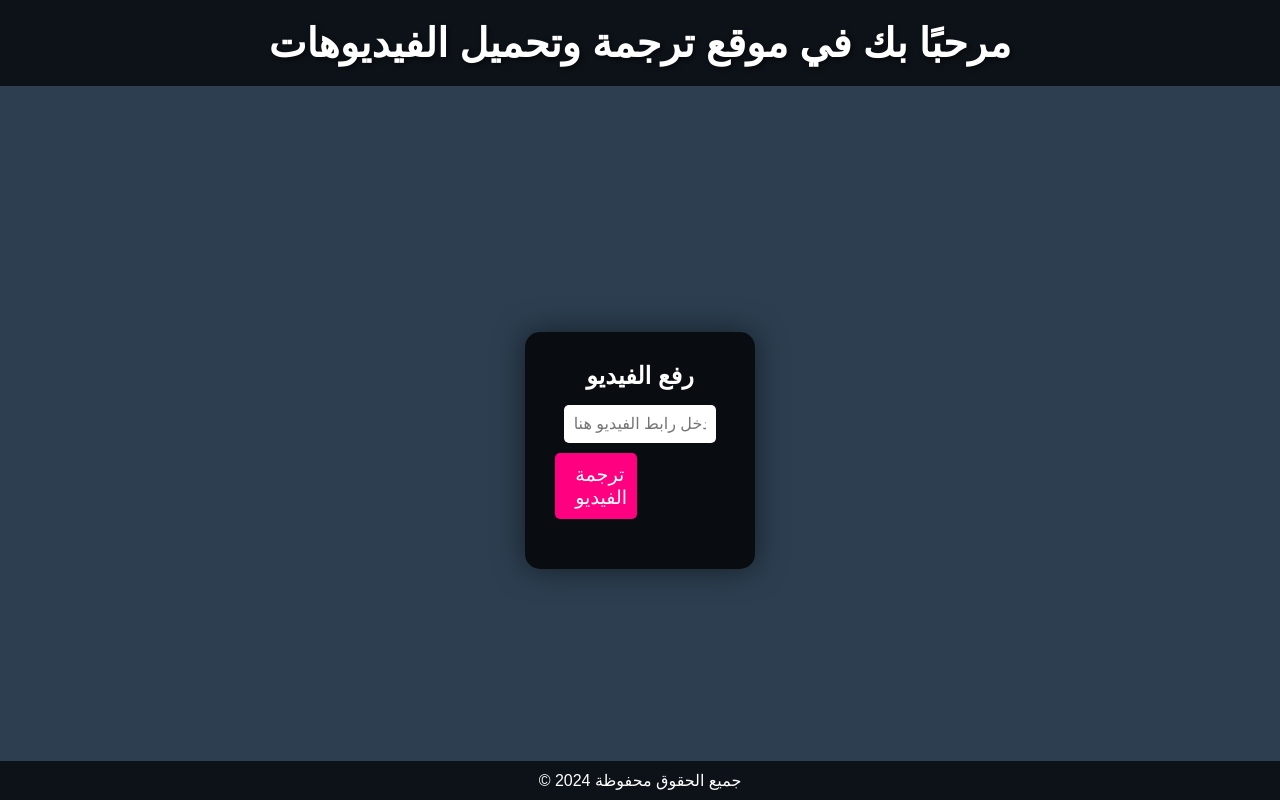
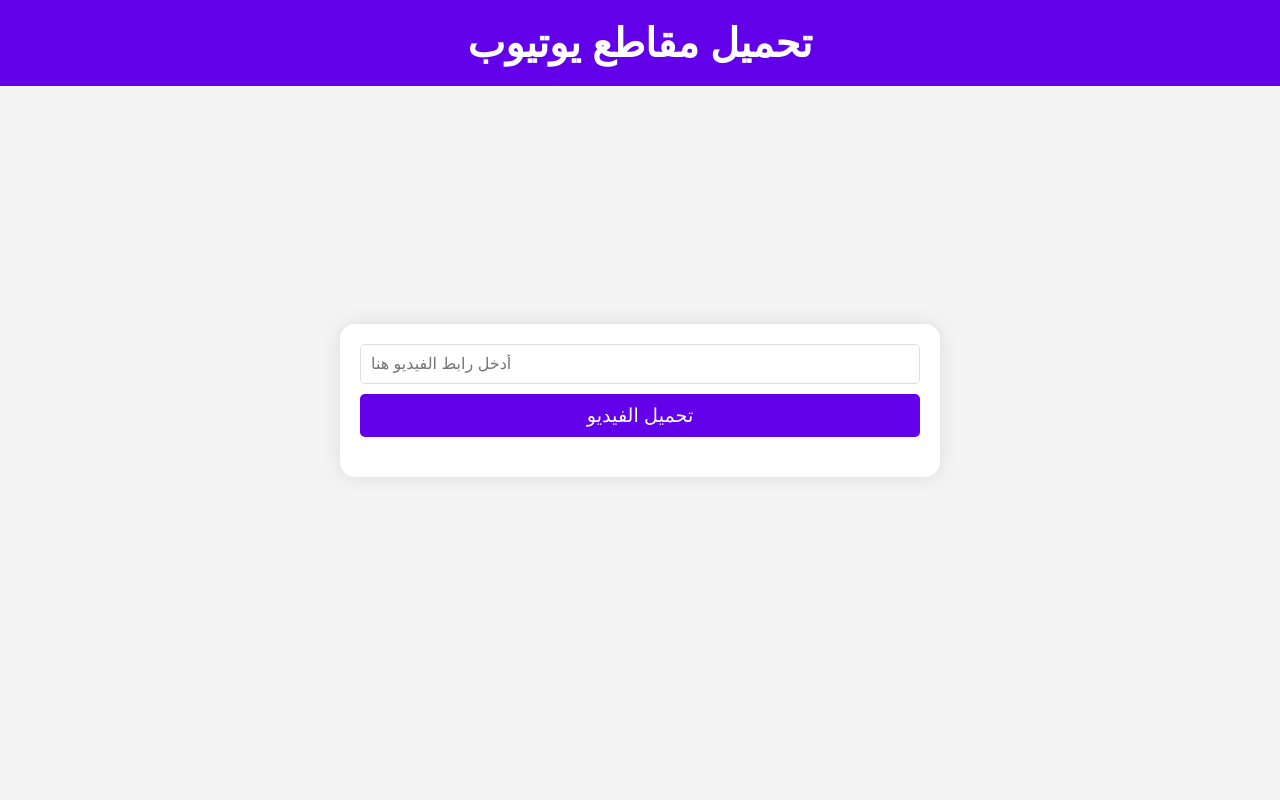
Before and after one commit to ariatmohamed/video-translator, a plain HTML site: page index.html in a window 1280 px wide. Drawn offline with Linux system fonts and the light colour scheme.

Commit message:
Update index.html

```diff
--- a/index.html
+++ b/index.html
@@ -3,7 +3,7 @@
 <head>
     <meta charset="UTF-8">
     <meta name="viewport" content="width=device-width, initial-scale=1.0">
-    <title>موقع ترجمة وتحميل الفيديوهات</title>
+    <title>تحميل مقاطع يوتيوب</title>
     <style>
         * {
             margin: 0;
@@ -13,82 +13,50 @@
 
         body {
             font-family: Arial, sans-serif;
-            color: white;
-            overflow: hidden;
-            background-color: #2c3e50;
+            color: #333;
+            background-color: #f4f4f4;
             display: flex;
             flex-direction: column;
             justify-content: center;
             align-items: center;
             height: 100vh;
+            text-align: center;
         }
 
         header {
-            text-align: center;
             padding: 20px;
-            background: rgba(0, 0, 0, 0.7);
+            background: #6200ea;
+            color: white;
             width: 100%;
             position: absolute;
             top: 0;
+            text-align: center;
         }
 
         h1 {
             font-size: 2.5em;
-            text-shadow: 2px 2px 4px rgba(0, 0, 0, 0.5);
         }
 
         main {
-            position: relative;
-            z-index: 1;
             padding: 20px;
-            display: flex;
-            justify-content: center;
-            align-items: center;
-            flex-direction: column;
-        }
-
-        footer {
-            text-align: center;
-            padding: 10px;
-            background: rgba(0, 0, 0, 0.7);
-            position: fixed;
-            bottom: 0;
-            width: 100%;
-        }
-
-        #upload {
-            background: rgba(0, 0, 0, 0.8);
-            padding: 30px;
+            background: white;
             border-radius: 15px;
-            box-shadow: 0 0 30px rgba(0, 0, 0, 0.5);
-            margin-top: 100px;
-            text-align: center;
+            box-shadow: 0 0 20px rgba(0, 0, 0, 0.1);
             width: 80%;
-            max-width: 400px;
-        }
-
-        h2 {
-            margin-bottom: 15px;
-            text-align: center;
+            max-width: 600px;
         }
 
         input[type="text"] {
-            width: 90%;
+            width: 100%;
             padding: 10px;
-            border: none;
+            border: 1px solid #ddd;
             border-radius: 5px;
             margin-bottom: 10px;
             font-size: 1em;
         }
 
-        .button-container {
-            display: flex;
-            justify-content: space-between;
-            width: 100%;
-        }
-
         button {
-            background: #ff0080;
+            background: #6200ea;
             color: white;
             border: none;
             padding: 10px 20px;
@@ -96,11 +64,11 @@
             cursor: pointer;
             font-size: 1.2em;
             transition: background 0.3s ease;
-            width: 48%;
+            width: 100%;
         }
 
         button:hover {
-            background: #ff8c00;
+            background: #3700b3;
         }
 
         #video-container {
@@ -113,7 +81,7 @@
             height: 400px;
             border: none;
             border-radius: 10px;
-            box-shadow: 0 0 10px rgba(0, 0, 0, 0.5);
+            box-shadow: 0 0 10px rgba(0, 0, 0, 0.2);
         }
 
         #download-link {
@@ -141,24 +109,15 @@
 </head>
 <body>
     <header>
-        <h1>مرحبًا بك في موقع ترجمة وتحميل الفيديوهات</h1>
+        <h1>تحميل مقاطع يوتيوب</h1>
     </header>
 
     <main>
-        <section id="upload">
-            <h2>رفع الفيديو</h2>
-            <input type="text" id="video-url" placeholder="أدخل رابط الفيديو هنا">
-            <div class="button-container">
-                <button id="submit-btn">ترجمة الفيديو</button>
-                <a href="#" id="download-link" class="download-btn" style="display: none;">تحميل الفيديو</a>
-            </div>
-            <div id="video-container"></div>
-        </section>
+        <input type="text" id="video-url" placeholder="أدخل رابط الفيديو هنا">
+        <button id="submit-btn">تحميل الفيديو</button>
+        <div id="video-container"></div>
+        <a href="#" id="download-link" class="download-btn" style="display: none;">تحميل الفيديو</a>
     </main>
-
-    <footer>
-        <p>&copy; 2024 جميع الحقوق محفوظة</p>
-    </footer>
 
     <script>
         document.getElementById('submit-btn').addEventListener('click', function() {
```
